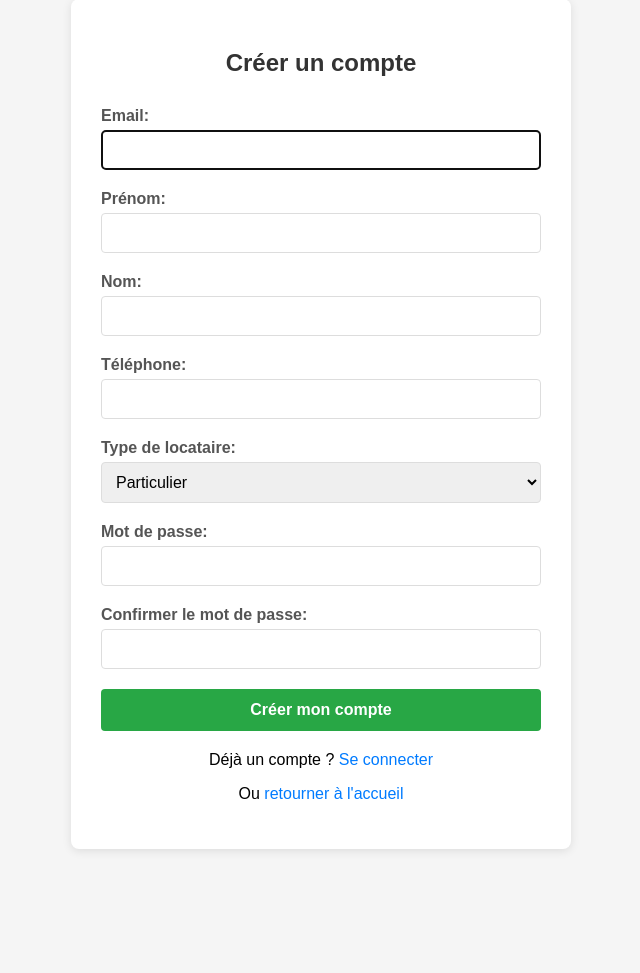
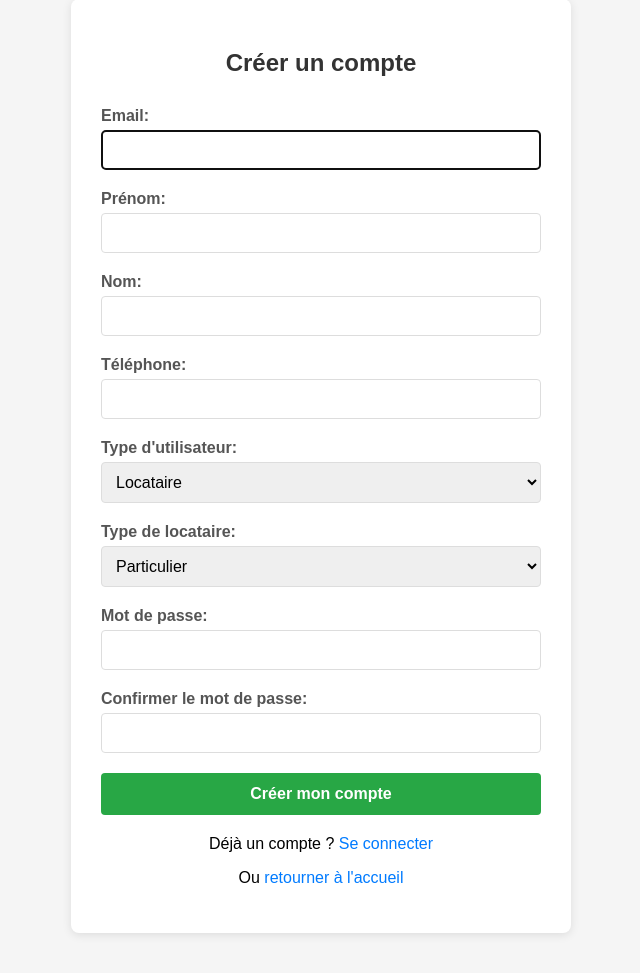
Before and after one commit to lhomangroup/projectimmo, a Django app: page /annonce/inscription-simple/ in a window 1280 px wide. Shown: the part 71-1044 px from the top of the page, without its empty margins (319-959 px from the left). Before the commit the page ends 922 px from the top, so only its background shows below. Run offline with Django 4.2, Linux system fonts and the light colour scheme; parts of the project's set-up code (start-up, migrations or seed data) failed here and were passed over.

Commit message:
Assistant checkpoint: Ajouter champ type utilisateur et masquer typelocataire
Assistant generated file changes:
- annonce/forms.py: Ajouter le champ type_utilisateur au formulaire CreateUserForm
- templates/annonce/inscription-simple.html: Ajouter le champ type d'utilisateur et masquer typelocataire conditionnellement, Ajouter JavaScript pour masquer/afficher le champ typelocataire
- annonce/views.py: Modifier la vue pour gérer le champ type_utilisateur

---

User prompt:

Lors de l'inscription je n'ai pas la possibilité de selectionner un champ pour dire si je suis "locataire" ou "propriétaire" ou "partenaire". Si je selectionne le choix "propriétaire" ou "partenaire" alors  le champ type de locataire doit etre masqué parce qu'il concerne uniquement les locataires.  peux tu corriger cela?

Replit-Commit-Author: Assistant
Replit-Commit-Session-Id: beb70737-b727-469e-8f33-69fd913e9a31

```diff
--- a/annonce/forms.py
+++ b/annonce/forms.py
@@ -31,10 +31,22 @@ class LoggedForm(ModelForm):
         self.helper = FormHelper()
         self.helper.form_method = 'POST'
 
+TYPE_UTILISATEUR_CHOICES = [
+    ('locataire', 'Locataire'),
+    ('proprietaire', 'Propriétaire'),
+    ('partenaire', 'Partenaire'),
+]
+
 class CreateUserForm(UserCreationForm):
+    type_utilisateur = forms.ChoiceField(
+        choices=TYPE_UTILISATEUR_CHOICES,
+        label="Type d'utilisateur",
+        widget=forms.Select(attrs={'id': 'id_type_utilisateur'})
+    )
+
     class Meta(UserCreationForm.Meta):
         model = Account
-        fields = ('email','first_name','last_name','telephone','typelocataire')
+        fields = ('email','first_name','last_name','telephone','type_utilisateur','typelocataire')
 
     def __init__(self, *args, **kwargs):
         super(CreateUserForm, self).__init__(*args, **kwargs)
--- a/annonce/views.py
+++ b/annonce/views.py
@@ -748,24 +748,19 @@ def inscription_simple(request):
 
     if request.method == 'POST':
         userForm = CreateUserForm(request.POST)
-
         if userForm.is_valid():
-            try:
-                # Créer l'utilisateur
-                user = userForm.save()
-                user.is_active = True
-                user.save()
-
-                # Créer une adresse vide pour l'utilisateur
-                Address.objects.create(account=user)
-
-                messages.success(request, f'Compte créé avec succès pour {user.email}. Vous pouvez maintenant vous connecter.')
-                return redirect('login-annonce')
-
-            except Exception as e:
-                messages.error(request, f'Erreur lors de la création du compte: {e}')
-        else:
-            messages.error(request, f'Erreur dans les informations: {userForm.errors}')
+            user = userForm.save(commit=False)
+            # Gérer le type d'utilisateur
+            type_utilisateur = userForm.cleaned_data.get('type_utilisateur')
+            if type_utilisateur == 'proprietaire':
+                user.typelocataire = 'PROP'
+            elif type_utilisateur == 'partenaire':
+                user.typelocataire = 'PART'
+            # Pour les locataires, garder la valeur du champ typelocataire
+            user.save()
+            username = userForm.cleaned_data.get('email')
+            messages.success(request, f'Compte créé pour {username}!')
+            return redirect('login-annonce')
     else:
         userForm = CreateUserForm()
 
--- a/templates/annonce/inscription-simple.html
+++ b/templates/annonce/inscription-simple.html
@@ -124,6 +124,11 @@
             </div>
 
             <div class="form-group">
+                <label for="{{ userForm.type_utilisateur.id_for_label }}">Type d'utilisateur:</label>
+                {{ userForm.type_utilisateur }}
+            </div>
+
+            <div class="form-group" id="typelocataire-group">
                 <label for="{{ userForm.typelocataire.id_for_label }}">Type de locataire:</label>
                 {{ userForm.typelocataire }}
             </div>
@@ -146,5 +151,26 @@
             <p>Ou <a href="{% url 'annonceHome' %}">retourner à l'accueil</a></p>
         </div>
     </div>
+
+    <script>
+        document.addEventListener('DOMContentLoaded', function() {
+            const typeUtilisateurSelect = document.getElementById('id_type_utilisateur');
+            const typelocataireGroup = document.getElementById('typelocataire-group');
+
+            function toggleTypeLocataireField() {
+                if (typeUtilisateurSelect.value === 'locataire') {
+                    typelocataireGroup.style.display = 'block';
+                } else {
+                    typelocataireGroup.style.display = 'none';
+                }
+            }
+
+            // Masquer/afficher au chargement de la page
+            toggleTypeLocataireField();
+
+            // Masquer/afficher lors du changement de sélection
+            typeUtilisateurSelect.addEventListener('change', toggleTypeLocataireField);
+        });
+    </script>
 </body>
 </html>
```
